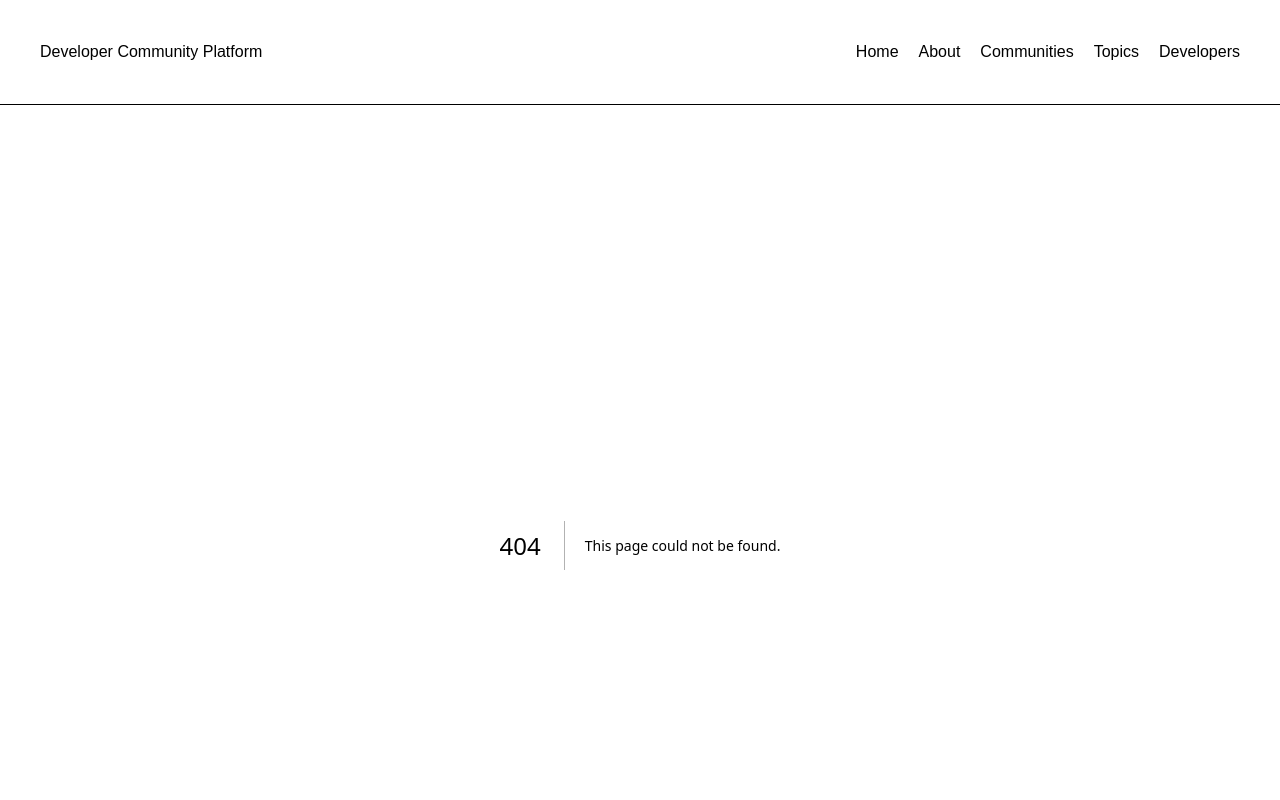
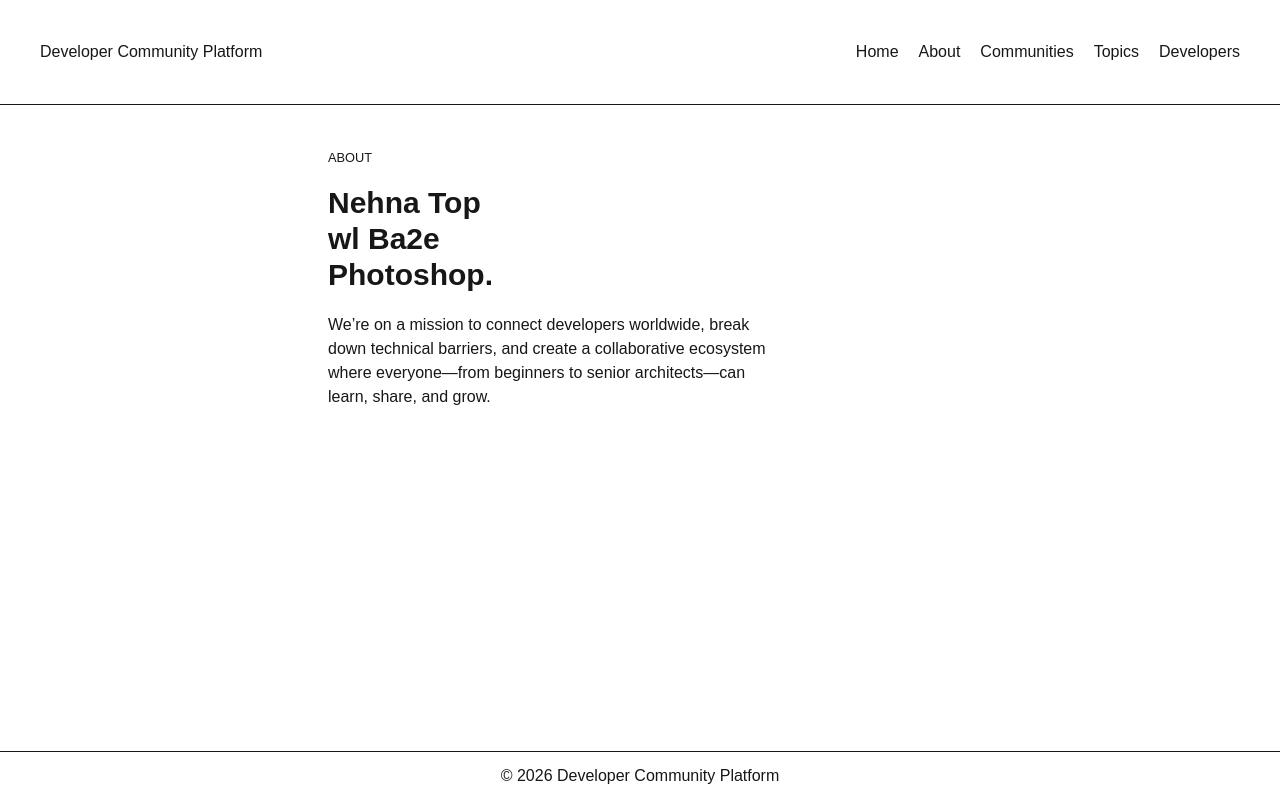
Before and after one commit to hosam-abed-allatif/Developer-Community-Platform, a Next.js app: page /about in a window 1280 px wide. Before the commit this address had no page. Shown: the top 800 px of the page. Built offline with nearby package versions, Linux system fonts and the light colour scheme.

Commit message:
HeroSection component created, about page created

```diff
--- /dev/null
+++ b/app/about/page.tsx
@@ -0,0 +1,13 @@
+import HeroSection from "@/components/HeroSection";
+
+const About = () => {
+    return (
+        <HeroSection
+            small={"about"}
+            h1={<>Nehna Top <br/> wl Ba2e <br/> Photoshop.</>}
+            p={"We’re on a mission to connect developers worldwide, break down technical barriers, and create a collaborative ecosystem where everyone—from beginners to senior architects—can learn, share, and grow."}
+        />
+    )
+}
+
+export default About;
--- a/app/page.tsx
+++ b/app/page.tsx
@@ -1,14 +1,15 @@
 import Link from "next/link";
+import HeroSection from "@/components/HeroSection";
 
 const Home = () => {
     return (
-        <section className={"max-w-md mx-72"}>
-            <small>Developer Community Platform</small>
-            <h1 className={"mt-4 text-3xl font-bold"}>
-                Ship Better Code <br/> with a Community <br/> Behind You.
-            </h1>
-            <p className={"mt-5"}>Get real-time feedback, solve tricky technical blockers, and stay ahead of modern
-                tech stacks.</p>
+        <HeroSection
+            small={"Developer Community Platform"}
+            h1={
+                <>Ship Better Code <br/> with a Community <br/> Behind You.</>
+            }
+            p={"Get real-time feedback, solve tricky technical blockers, and stay ahead of modern tech stacks."}
+        >
             <div className={"mt-5 flex items-center gap-x-5"}>
                 <Link className={"border p-3 rounded-full bg-cyan-900"} href={"/communities"}>
                     Explore Communities
@@ -17,7 +18,7 @@
                     Meet Developers
                 </Link>
             </div>
-        </section>
+        </HeroSection>
     )
 }
 export default Home;
--- /dev/null
+++ b/components/HeroSection.tsx
@@ -0,0 +1,24 @@
+import React from "react";
+
+
+interface HeroSectionProps {
+    small: string;
+    h1: React.ReactNode;
+    p: string;
+    children?: React.ReactNode;
+}
+
+const HeroSection = ({small, h1, p, children}: HeroSectionProps) => {
+    return (
+        <section className={"max-w-md mx-72"}>
+            <small className={"uppercase"}>{small}</small>
+            <h1 className={"mt-4 text-3xl font-bold"}>
+                {h1}
+            </h1>
+            <p className={"mt-5"}>{p}</p>
+            {children}
+        </section>
+    )
+}
+
+export default HeroSection;
```
